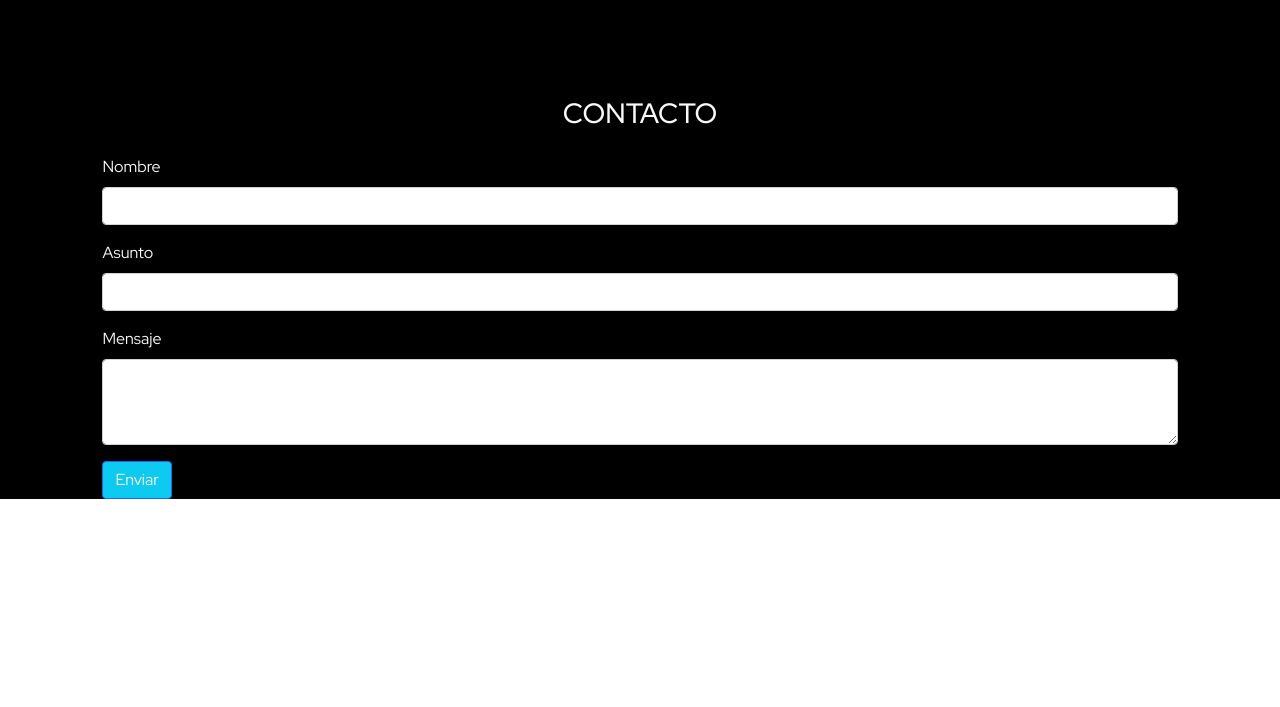
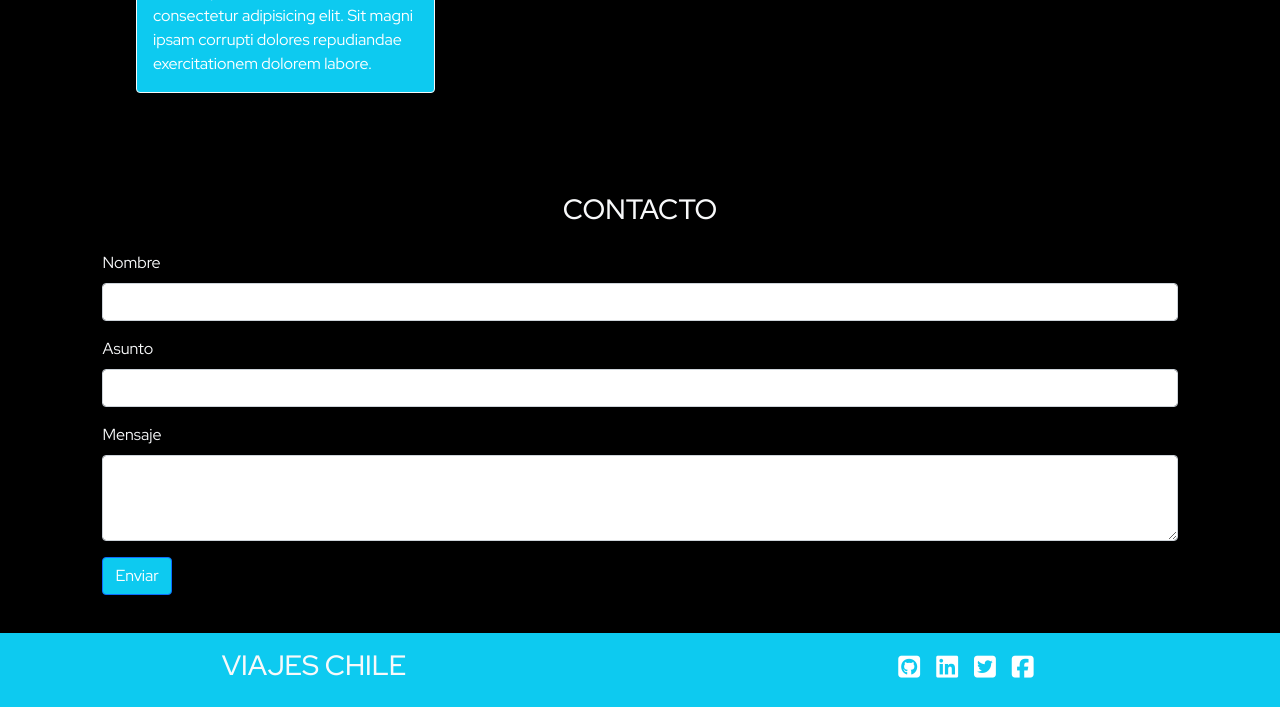
Before and after one commit to betinasalinas/Viajes-Chile, a plain HTML site: page index.html in a window 1280 px wide. Shown: the part 1752-2459 px from the top of the page. Before the commit the page ends 2251 px from the top, so only its background shows below. Drawn offline with nearby package versions, Linux system fonts and the light colour scheme.

Commit message:
se agrego footer

```diff
--- a/assets/css/style.css
+++ b/assets/css/style.css
@@ -45,4 +45,18 @@ main{
 form {
     margin-left: 8%;
     margin-right: 8%;
+    margin-bottom: 3%;
 }
+
+footer {
+    background-color: #0dcaf0;
+}
+
+.fa-brands {
+    font-size: 25px;
+    margin: 1%;
+}
+
+a {
+    color: white;
+}
--- a/index.html
+++ b/index.html
@@ -74,7 +74,7 @@
     <div class="container text-light">
       <div class="row">
         <div class="col-12">
-            <h3 class="text-center my-4">¿QUIENES SOMOS?</h3>
+            <h3 class="text-center my-5">¿QUIENES SOMOS?</h3>
         </div>
       </div>
       <div class="row">
@@ -102,7 +102,7 @@
     <div class="container-fluid text-light">
       <div class="row">
         <div class="col-12">
-          <h3 class="text-center my-4">DESTACADOS</h3>
+          <h3 class="text-center my-5">DESTACADOS</h3>
         </div>
       </div>
     </div>
@@ -177,11 +177,28 @@
         </form>
       </div>
     </div>
+  </main>
+<footer>
+  <div class="row text-light">
+    <div class="col-6 text-center my-3">
+      <h3>VIAJES CHILE</h3>
+    </div>
+    <div class="col-6 text-center my-3">
+      <a href="https://github.com/github"><i class="fa-brands fa-square-github"></i></a>
+      <a href="https://www.linkedin.com/home"><i class="fa-brands fa-linkedin"></i></a>
+      <a href="https://x.com/es/home"><i class="fa-brands fa-square-twitter"></i></a>
+      <a href="https://es-la.facebook.com/"><i class="fa-brands fa-square-facebook"></i></a>
 
 
 
 
-  </main>
+    </div>
+
+  </div>
+</footer>
+
+
+
 
 
 
```
